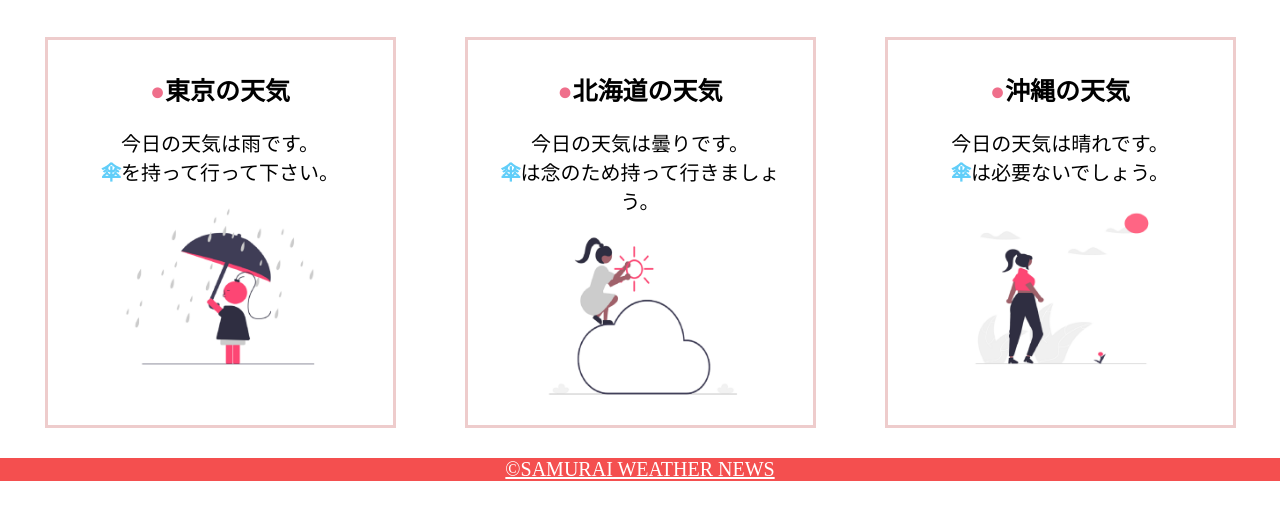
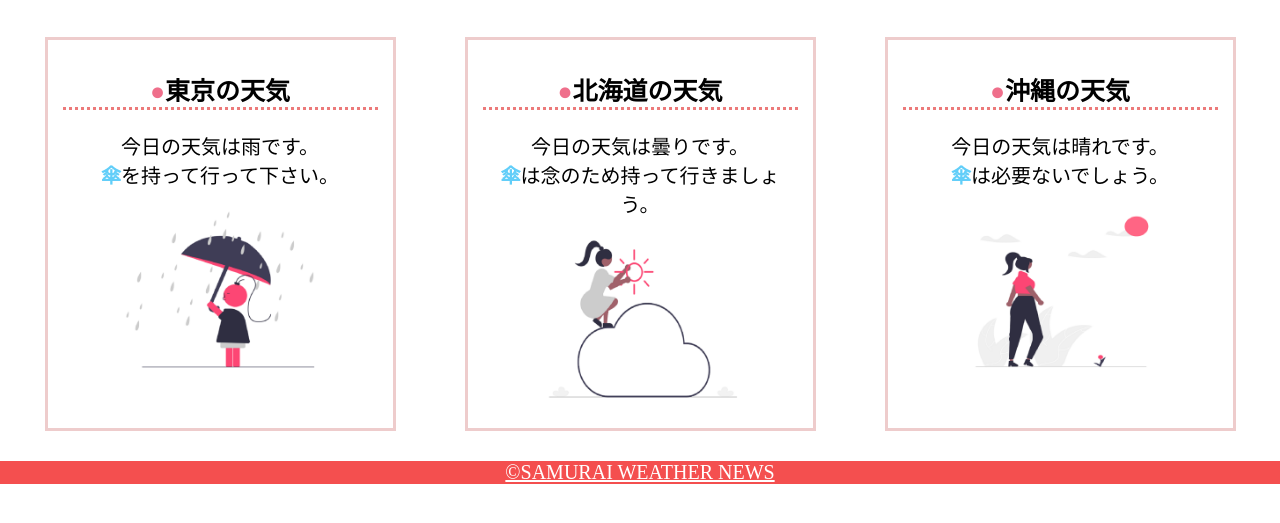
Before and after one commit to Daisuke1982/samurai_HP, a plain HTML site: page kadai_022.html in a window 1280 px wide. Shown: the part 49-572 px from the top of the page. Drawn offline with Linux system fonts and the light colour scheme.

Commit message:
完成！

```diff
--- a/style.css
+++ b/style.css
@@ -40,9 +40,11 @@ main{
 
 h2{
   font-size: 25px;
-  /* text-decoration: underline dotted rgb(236, 122, 122); */
-  border-bottom: rgb(236, 122, 122);+
+  /* text-decoration: underline overline dotted rgb(236, 122, 122); */
+  border-bottom: rgb(236, 122, 122);
   border-bottom-style: dotted;
+  border-bottom-width: 3px;
+
 
 }
 
```
